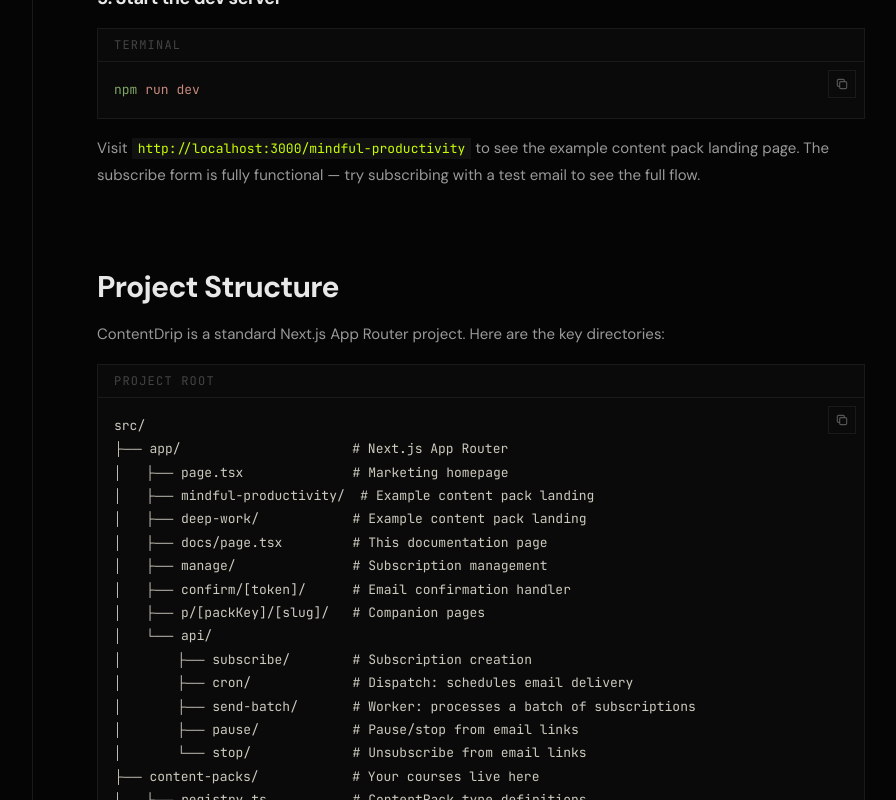
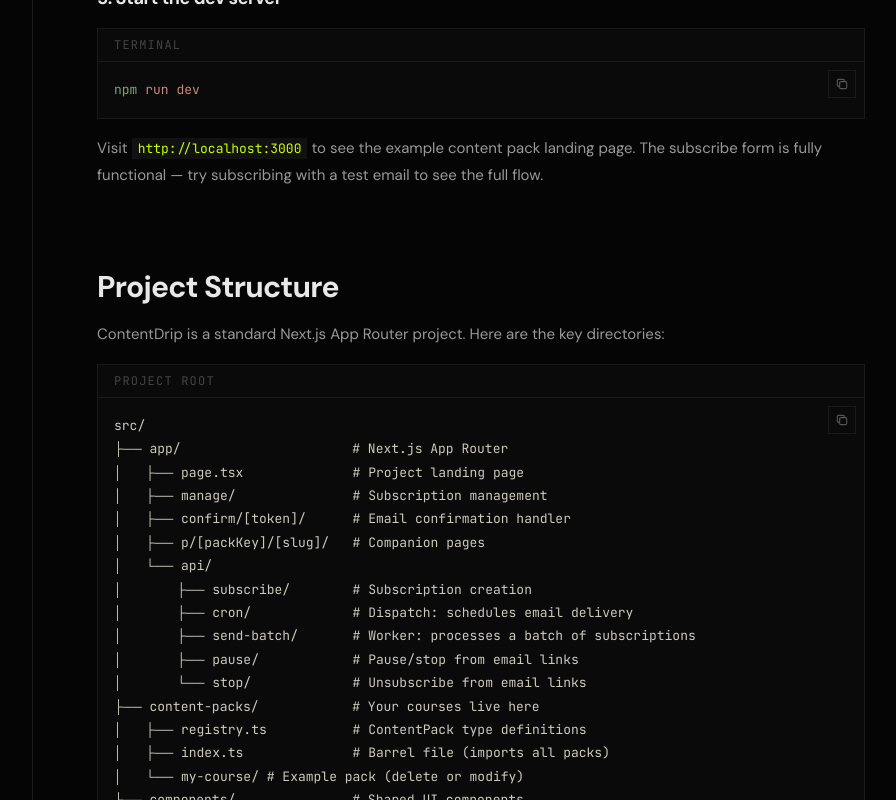
Before and after one commit to petergombos/contentdrip-website, a Next.js app: page /docs in a window 1280 px wide. Shown: the part 2240-3040 px from the top of the page, without its empty margins (207-1103 px from the left). Built offline with nearby package versions, Linux system fonts and the light colour scheme.

Commit message:
adjust docs

```diff
--- a/src/app/docs/page.tsx
+++ b/src/app/docs/page.tsx
@@ -139,7 +139,7 @@
               docs
             </Link>
             <Link
-              href="/mindful-productivity"
+              href="/my-course"
               className="font-mono text-sm text-[#666] no-underline transition-colors hover:text-[#e8e8e8]"
             >
               demo
@@ -271,10 +271,10 @@
               <H3 id="qs-run">5. Start the dev server</H3>
               <CodeBlock label="terminal">{`npm run dev`}</CodeBlock>
               <P>
-                Visit <Code>http://localhost:3000/mindful-productivity</Code> to
-                see the example content pack landing page. The subscribe form is
-                fully functional — try subscribing with a test email to see the
-                full flow.
+                Visit <Code>http://localhost:3000</Code> to see the example
+                content pack landing page. The subscribe form is fully
+                functional — try subscribing with a test email to see the full
+                flow.
               </P>
             </section>
 
@@ -287,10 +287,7 @@
               </P>
               <CodeBlock label="project root">{`src/
 ├── app/                      # Next.js App Router
-│   ├── page.tsx              # Marketing homepage
-│   ├── mindful-productivity/  # Example content pack landing
-│   ├── deep-work/            # Example content pack landing
-│   ├── docs/page.tsx         # This documentation page
+│   ├── page.tsx              # Project landing page
 │   ├── manage/               # Subscription management
 │   ├── confirm/[token]/      # Email confirmation handler
 │   ├── p/[packKey]/[slug]/   # Companion pages
@@ -303,7 +300,7 @@
 ├── content-packs/            # Your courses live here
 │   ├── registry.ts           # ContentPack type definitions
 │   ├── index.ts              # Barrel file (imports all packs)
-│   └── mindful-productivity/ # Example pack (delete or modify)
+│   └── my-course/ # Example pack (delete or modify)
 ├── components/               # Shared UI components
 ├── domains/                  # Business logic
 │   └── subscriptions/
@@ -616,8 +613,8 @@
               <H2 id="creating-a-pack">Creating a Content Pack</H2>
               <P>
                 Follow these steps to create a new content pack from scratch.
-                You can also copy and modify the example{" "}
-                <Code>mindful-productivity</Code> pack as a starting point.
+                You can also copy and modify the example <Code>my-course</Code>{" "}
+                pack as a starting point.
               </P>
 
               <H3 id="cap-directory">1. Create the directory structure</H3>
@@ -698,7 +695,7 @@
                 Add an import to the barrel file so ContentDrip discovers your
                 pack:
               </P>
-              <CodeBlock label="src/content-packs/index.ts">{`import "@/content-packs/mindful-productivity/pack"; // Example pack
+              <CodeBlock label="src/content-packs/index.ts">{`import "@/content-packs/my-course/pack"; // Example pack
 import "@/content-packs/my-course/pack";             // Your new pack`}</CodeBlock>
             </section>
 
@@ -771,11 +768,9 @@
               </P>
               <P>
                 Refer to the{" "}
-                <Code>
-                  src/content-packs/mindful-productivity/email-shell.tsx
-                </Code>{" "}
-                file in the repository for a full production example with
-                images, branded colors, and responsive layout.
+                <Code>src/content-packs/my-course/email-shell.tsx</Code> file in
+                the repository for a full production example with images,
+                branded colors, and responsive layout.
               </P>
             </section>
 
@@ -1165,7 +1160,7 @@
               <p className="font-mono text-base text-[#777]">Ready to build?</p>
               <div className="mt-4 flex flex-wrap items-center gap-3">
                 <Link
-                  href="/mindful-productivity"
+                  href="/my-course"
                   className="group inline-flex h-9 items-center gap-2 bg-[#c8ff00] px-4 font-mono text-[13px] font-bold uppercase tracking-widest text-[#050505] no-underline transition-colors hover:bg-[#d8ff44]"
                 >
                   See the Demo
@@ -1197,7 +1192,7 @@
               home
             </Link>
             <Link
-              href="/mindful-productivity"
+              href="/my-course"
               className="font-mono text-[13px] text-[#444] no-underline transition-colors hover:text-[#888]"
             >
               demo
```
